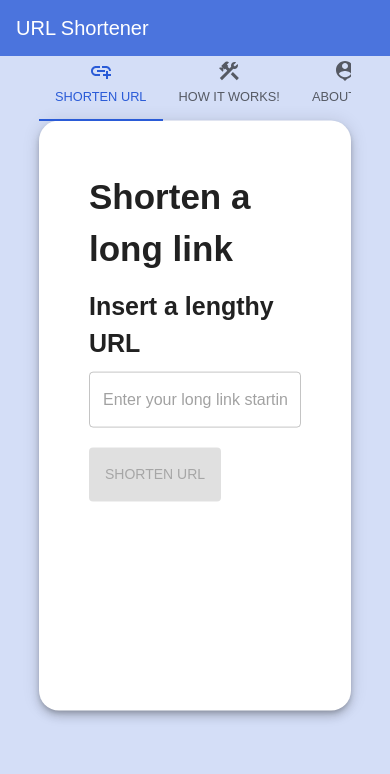
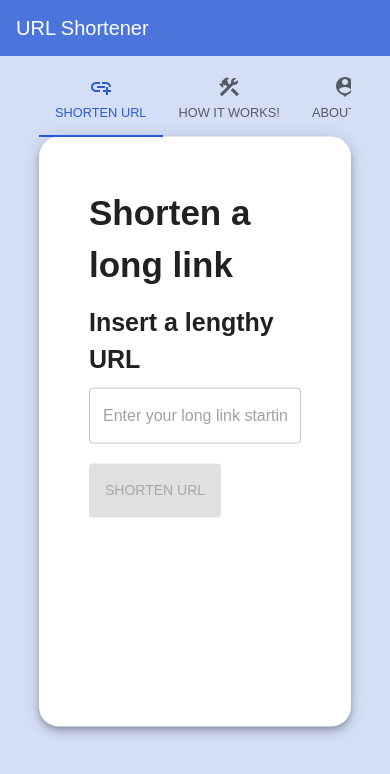
Before and after one commit to TripathyM/url-shortener, a React (Vite) app in the folder frontend/: page / in a window 390 px wide. Shown: the top 774 px of the page. Built offline with nearby package versions, Linux system fonts and the light colour scheme; no server answers.

Commit message:
Add responsiveness for tabs

```diff
--- a/frontend/src/pages/Home.tsx
+++ b/frontend/src/pages/Home.tsx
@@ -84,7 +84,7 @@ const Home = () => {
                 icon={tab.icon}
                 label={tab.label}
                 value={tab.value}
-                sx={{ fontSize: "0.8rem", py: 2 }}
+                sx={{ fontSize: "0.8rem", pt: { xs: 4, md: 2 }, pb: 2 }}
               />
             ))}
           </Tabs>
```
